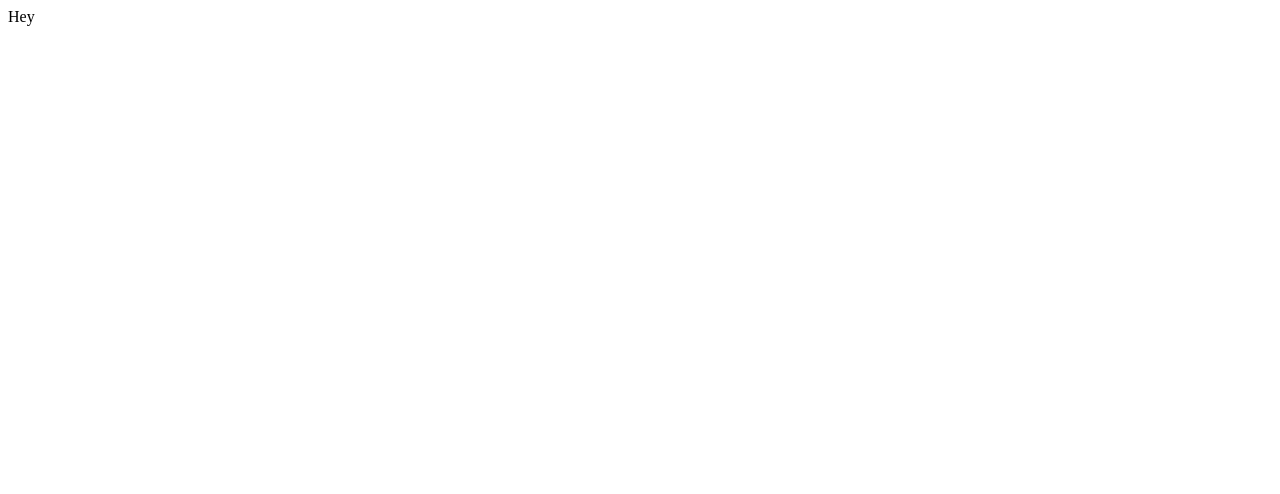
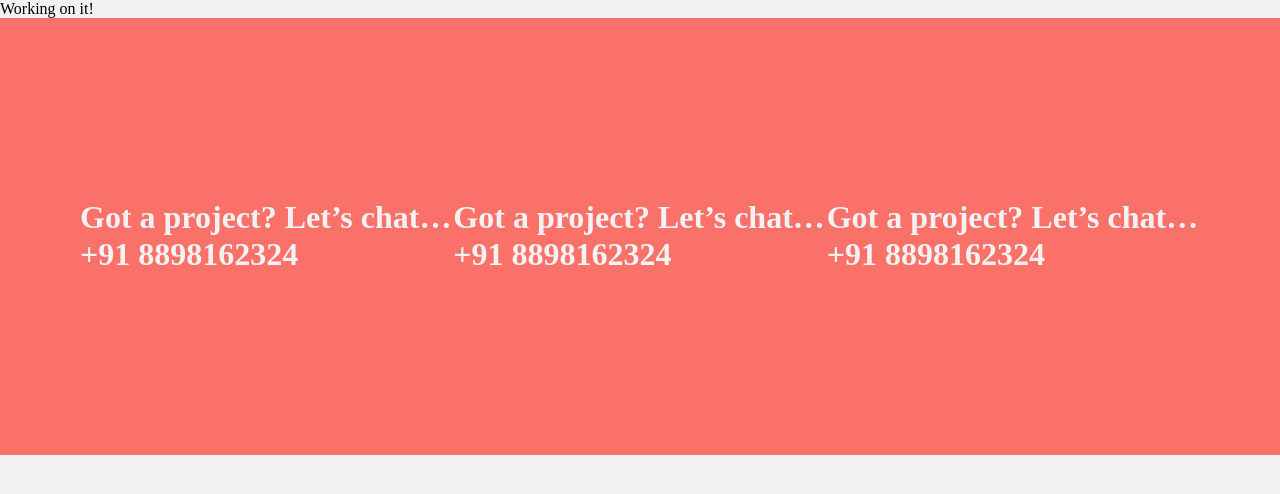
Before and after one commit to mohandast52/my-portfolio, a Next.js app: page / in a window 1280 px wide. Shown: the top 494 px of the page. Built offline with nearby package versions, Linux system fonts and the light colour scheme.

Commit message:
footer try

```diff
--- /dev/null
+++ b/components/GlobalStyles/index.jsx
@@ -0,0 +1,12 @@
+import { createGlobalStyle } from 'styled-components';
+import { COLOR } from 'util/theme';
+
+// const GlobalStyles = styled.div`
+const GlobalStyle = createGlobalStyle`
+  body {
+    margin: 0;
+    background: ${COLOR.LIGHT_GREY};
+  }
+`;
+
+export default GlobalStyle;
--- /dev/null
+++ b/components/Layout/Footer/index.jsx
@@ -0,0 +1,28 @@
+import {
+  Container, Row, Parent, Col,
+} from './styles';
+
+const Footer = () => (
+  <Container>
+    <Parent>
+      <Row>
+        <Col>
+          <div>Got a project? Let’s chat…</div>
+          <div>+91 8898162324</div>
+        </Col>
+
+        <Col>
+          <div>Got a project? Let’s chat…</div>
+          <div>+91 8898162324</div>
+        </Col>
+
+        <Col>
+          <div>Got a project? Let’s chat…</div>
+          <div>+91 8898162324</div>
+        </Col>
+      </Row>
+    </Parent>
+  </Container>
+);
+
+export default Footer;
--- /dev/null
+++ b/components/Layout/Footer/styles.jsx
@@ -0,0 +1,19 @@
+import styled from 'styled-components';
+import { COLOR } from 'util/theme';
+
+export const Container = styled.div`
+  padding: 10rem 5rem;
+  color: ${COLOR.LIGHT_GREY};
+  background-color: ${COLOR.ORANGE};
+`;
+
+export const Parent = styled.h1`
+`;
+
+export const Row = styled.div`
+  display: flex;
+`;
+
+export const Col = styled.div`
+  flex-basis: 33.333333%;
+`;
--- a/components/Layout/index.jsx
+++ b/components/Layout/index.jsx
@@ -1,6 +1,12 @@
 import PropTypes from 'prop-types';
+import Footer from './Footer';
 
-const Layout = ({ children }) => <div>{children}</div>;
+const Layout = ({ children }) => (
+  <div>
+    <div>{children}</div>
+    <Footer />
+  </div>
+);
 
 Layout.propTypes = {
   children: PropTypes.element.isRequired,
--- a/components/Portfolio/index.jsx
+++ b/components/Portfolio/index.jsx
@@ -5,7 +5,7 @@ export default class Portfolio extends Component {
   constructor(props) {
     super(props);
     this.state = {
-      value: 'Hey',
+      value: 'Working on it!',
     };
   }
 
--- a/pages/_app.jsx
+++ b/pages/_app.jsx
@@ -4,8 +4,10 @@ import Router from 'next/router';
 import PropTypes from 'prop-types';
 import * as Progress from 'util/progress';
 import Layout from 'components/Layout';
+import GlobalStyle from 'components/GlobalStyles';
 
 const MyApp = ({ Component, pageProps }) => (
+  <>
     <Container>
       <Head>
         <title>Mohan Portfolio</title>
@@ -15,6 +17,8 @@ const MyApp = ({ Component, pageProps }) => (
         <Component {...pageProps} />
       </Layout>
     </Container>
+    <GlobalStyle />
+  </>
 );
 
 MyApp.propTypes = {
--- /dev/null
+++ b/util/theme.js
@@ -0,0 +1,7 @@
+export const COLOR = {
+  BLUE: '',
+  ORANGE: '#f97168',
+  LIGHT_GREY: '#f2f2f2',
+};
+
+export const BOX_SHADOW = {};
```
Also changed, not shown: static/Images/dash.svg (added). Lines whose indentation alone changed are shown as unchanged.
